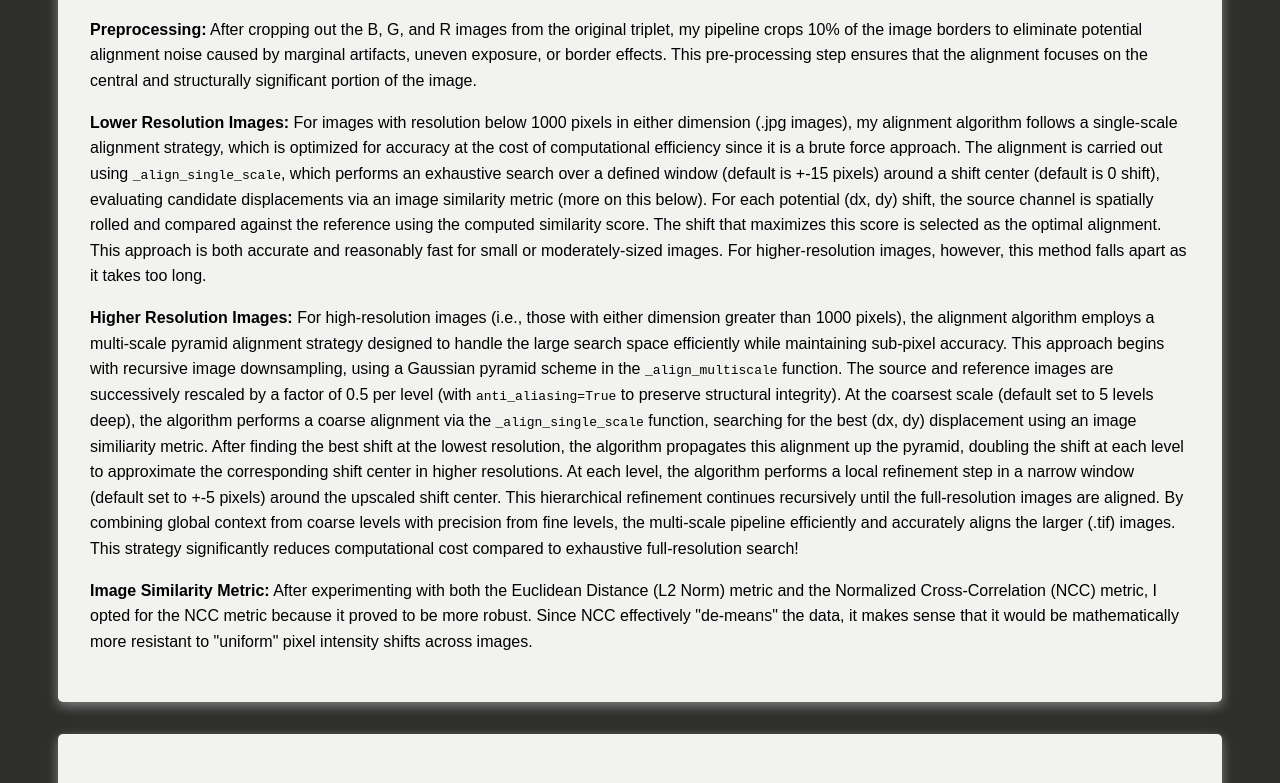
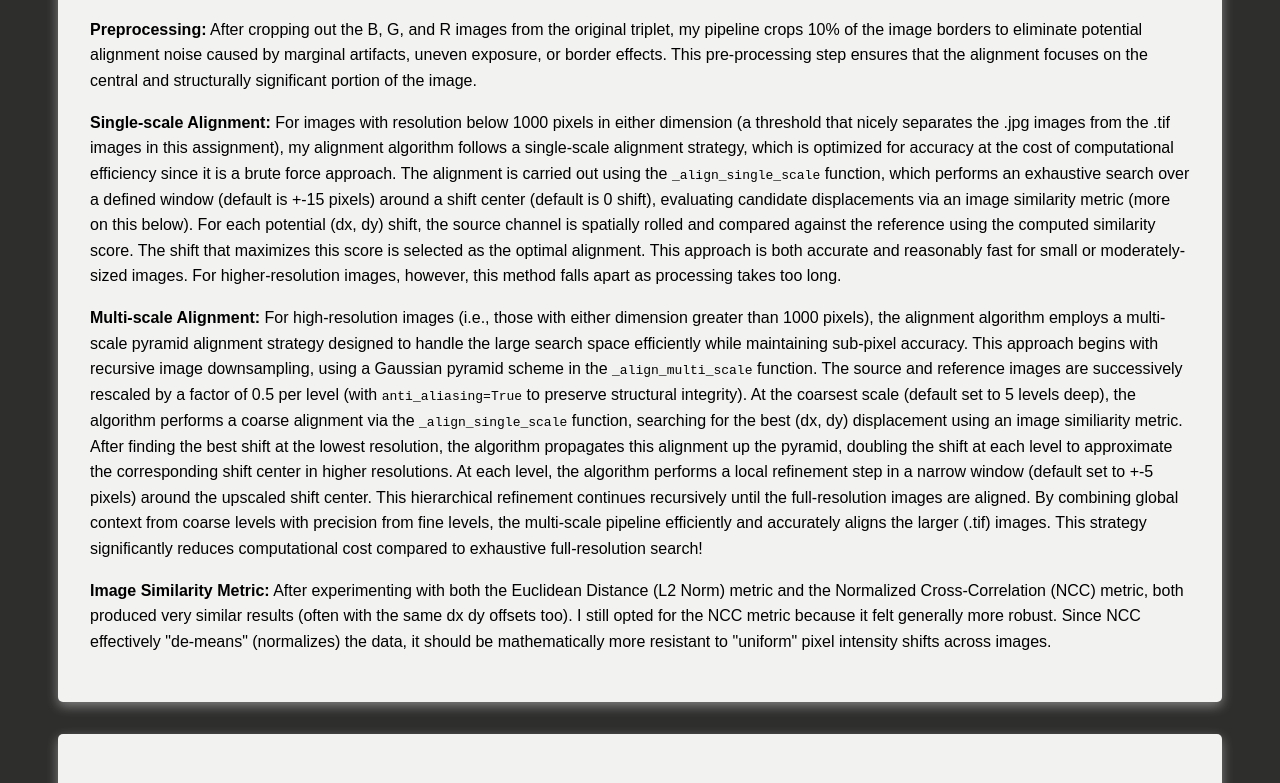
Before and after one commit to kenzhengjk/cs180, a plain HTML site: page proj1/index.html in a window 1280 px wide. Shown: the part 491-1274 px from the top of the page. Drawn offline with Linux system fonts and the light colour scheme.

Commit message:
Update index.html

```diff
--- a/proj1/index.html
+++ b/proj1/index.html
@@ -103,18 +103,20 @@
         <div class="container">
             <h2><center>Algorithm Overview</center></h2>
                 <p><strong>Preprocessing:</strong> After cropping out the B, G, and R images from the original triplet, my pipeline crops 10% of the image borders to eliminate potential alignment noise caused by marginal artifacts, uneven exposure, or border effects. This pre-processing step ensures that the alignment focuses on the central and structurally significant portion of the image.</p>
-                <p><strong>Lower Resolution Images:</strong> For images with resolution below 1000 pixels in either dimension (.jpg images), my alignment algorithm follows a single-scale alignment strategy, which is optimized for accuracy at the cost of computational efficiency since it is a brute force approach.
-                    The alignment is carried out using <code>_align_single_scale</code>, which performs an exhaustive search over a defined window (default is +-15 pixels) around a shift center (default is 0 shift), evaluating candidate displacements via an image similarity metric (more on this below).
+                <p><strong>Single-scale Alignment:</strong> For images with resolution below 1000 pixels in either dimension (a threshold that nicely separates the .jpg images from the .tif images in this assignment), my alignment algorithm follows a single-scale alignment strategy, which is optimized for accuracy at the cost of computational efficiency since it is a brute force approach.
+                    The alignment is carried out using the <code>_align_single_scale</code> function, which performs an exhaustive search over a defined window (default is +-15 pixels) around a shift center (default is 0 shift), evaluating candidate displacements via an image similarity metric (more on this below).
                     For each potential (dx, dy) shift, the source channel is spatially rolled and compared against the reference using the computed similarity score. The shift that maximizes this score is selected as the optimal alignment. This approach is both accurate and reasonably fast for small or moderately-sized images.
-                    For higher-resolution images, however, this method falls apart as it takes too long.</p>
-                <p><strong>Higher Resolution Images:</strong> For high-resolution images (i.e., those with either dimension greater than 1000 pixels), the alignment algorithm employs a multi-scale pyramid alignment strategy designed to handle the large search space efficiently while maintaining sub-pixel accuracy.
-                    This approach begins with recursive image downsampling, using a Gaussian pyramid scheme in the <code>_align_multiscale</code> function. The source and reference images are successively rescaled by a factor of 0.5 per level (with <code>anti_aliasing=True</code> to preserve structural integrity).
+                    For higher-resolution images, however, this method falls apart as processing takes too long.</p>
+                <p><strong>Multi-scale Alignment:</strong> For high-resolution images (i.e., those with either dimension greater than 1000 pixels), the alignment algorithm employs a multi-scale pyramid alignment strategy designed to handle the large search space efficiently while maintaining sub-pixel accuracy.
+                    This approach begins with recursive image downsampling, using a Gaussian pyramid scheme in the <code>_align_multi_scale</code> function. The source and reference images are successively rescaled by a factor of 0.5 per level (with <code>anti_aliasing=True</code> to preserve structural integrity).
                     At the coarsest scale (default set to 5 levels deep), the algorithm performs a coarse alignment via the <code>_align_single_scale</code> function, searching for the best (dx, dy) displacement using an image similiarity metric.
                     After finding the best shift at the lowest resolution, the algorithm propagates this alignment up the pyramid, doubling the shift at each level to approximate the corresponding shift center in higher resolutions. At each level, the algorithm performs a local refinement step in a narrow window (default set to +-5 pixels) around the upscaled shift center.
                     This hierarchical refinement continues recursively until the full-resolution images are aligned. By combining global context from coarse levels with precision from fine levels, the multi-scale pipeline efficiently and accurately aligns the larger (.tif) images. This strategy significantly reduces computational cost compared to exhaustive full-resolution search!</p>
-                <p><strong>Image Similarity Metric:</strong> After experimenting with both the Euclidean Distance (L2 Norm) metric and the Normalized Cross-Correlation (NCC) metric, I opted for the NCC metric because it proved to be more robust.
-                    Since NCC effectively "de-means" the data, it makes sense that it would be mathematically more resistant to "uniform" pixel intensity shifts across images.
+                <p><strong>Image Similarity Metric:</strong> After experimenting with both the Euclidean Distance (L2 Norm) metric and the Normalized Cross-Correlation (NCC) metric, both produced very similar results (often with the same dx dy offsets too). I still opted for the NCC metric because it felt generally more robust.
+                    Since NCC effectively "de-means" (normalizes) the data, it should be mathematically more resistant to "uniform" pixel intensity shifts across images.
         </div>
+
+
 
         <div class="container">
             <h2><center>Bells & Whistles (Extra) and Problems Encountered</center></h2>
@@ -124,7 +126,7 @@
                 <div class="image-item">
                     <img src="media/emir_naive.jpg" alt="emir naive aligned" width="300">
 <!--                     <p><strong>Pure NCC</strong><br>emir.tif<br>Green displacement: (dx=24, dy=49)<br>Red displacement: (dx=-542, dy=118)</p> -->
-                        <p><strong>Pure NCC</strong><br>emir.tif<br>Green displacement: (dx=7, dy=-3)<br>Red displacement: (dx=17, dy=107)</p>
+                    <p><strong>Pure NCC</strong><br>emir.tif<br>Green displacement: (dx=7, dy=-3)<br>Red displacement: (dx=17, dy=107)</p>
                 </div>
                 <div class="image-item">
                     <img src="media/emir_aligned.jpg" alt="emir Sobel aligned" width="300">
@@ -136,7 +138,7 @@
 
         <div class="container">
             <h2><center>Final Postprocessing Results</h2></center>
-                <h3>Lower Resolution Images</h3>
+                <h3>Lower Resolution Images (Single-scale)</h3>
                     <div class="image-gallery">
                         <div class="image-item">
                             <img src="media/cathedral_aligned.jpg" alt="cathedral aligned" width="300">
@@ -152,7 +154,7 @@
                         </div>
                     </div>
 
-                <h3>Higher Resolution Images</h3>
+                <h3>Higher Resolution Images (Multi-scale)</h3>
                     <div class="image-gallery">
                         <div class="image-item">
                             <img src="media/church_aligned.jpg" alt="church aligned" width="300">
```
